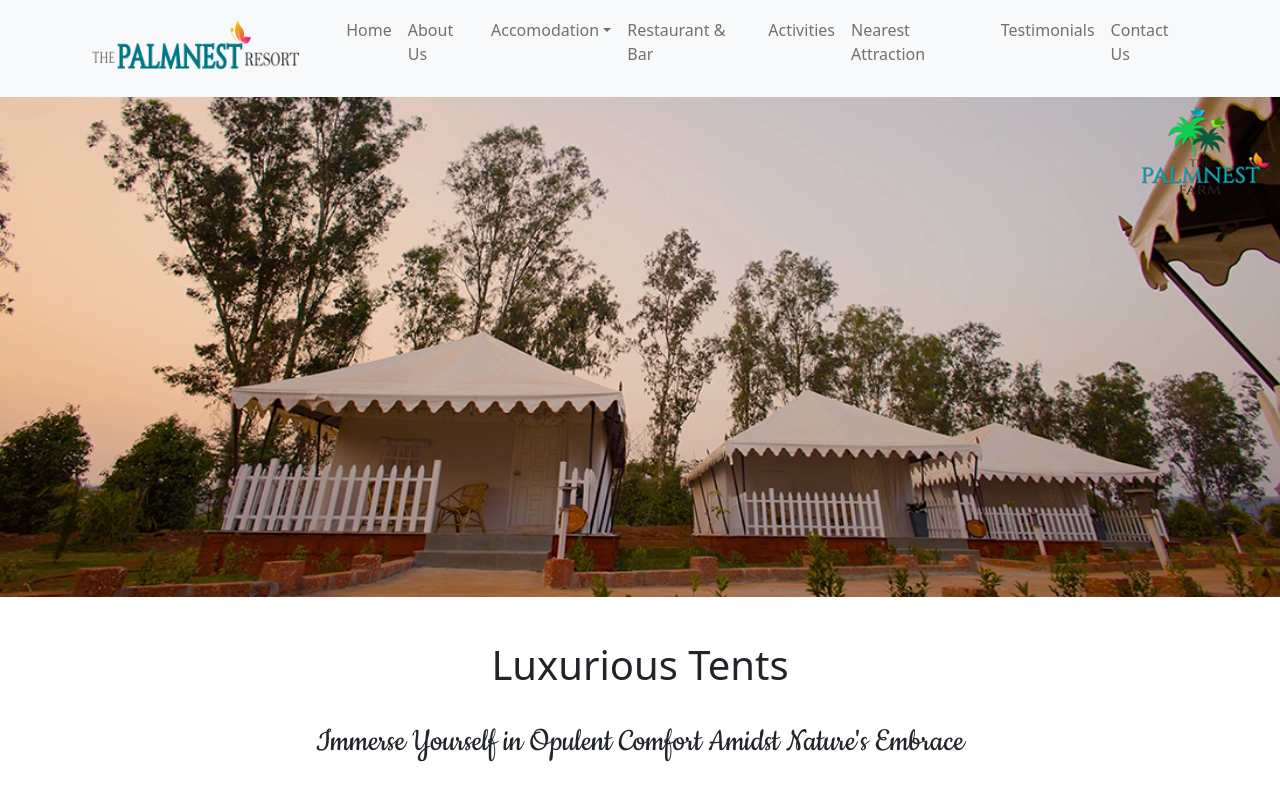
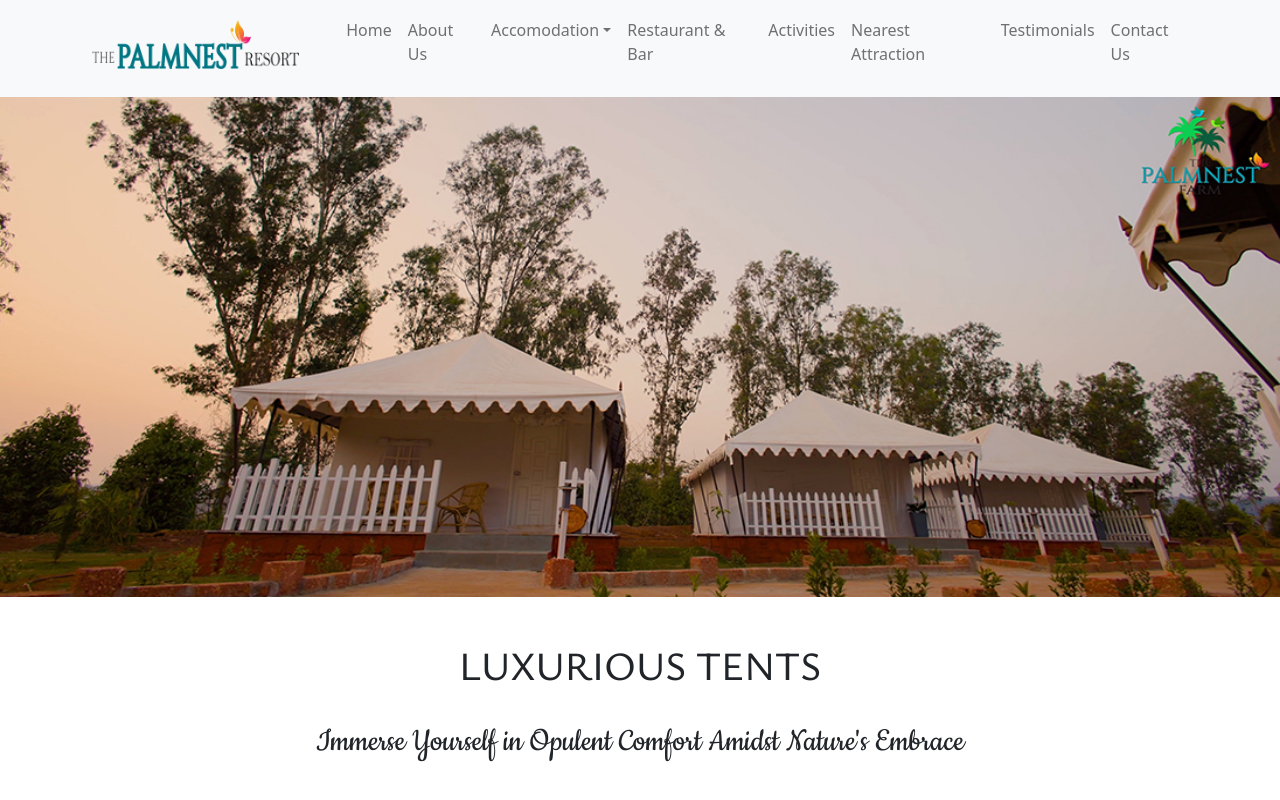
Before and after one commit to palmnestfarm/Updated-main-website, a React (Create React App) app: page /luxuryTents in a window 1280 px wide. Shown: the top 800 px of the page. Built offline with nearby package versions, Linux system fonts and the light colour scheme.

Commit message:
Font added

```diff
--- a/src/components/Accomodation/Cottages.js
+++ b/src/components/Accomodation/Cottages.js
@@ -49,7 +49,7 @@ const Cottages = () => {
             />
             <div className="container-fluid">
                 <div className="row">
-                    <h1 style={{ marginTop: "30px", textAlign: "center" }}>Royal Cottages</h1>
+                    <h1 style={{ marginTop: "30px", textAlign: "center", fontFamily: "tentFont" }} className='text-uppercase'>Royal Cottages</h1>
                 </div>
                 <div className="row d-flex justify-content-center">
                     <h4 className='text-center mt-4 mb-5' style={{ fontFamily: "headerFont", fontSize: "35px" }}> Immerse Yourself in Opulent Comfort Amidst Nature's Embrace</h4>
--- a/src/components/Accomodation/Tents.js
+++ b/src/components/Accomodation/Tents.js
@@ -50,7 +50,7 @@ const Tents = () => {
 
             <div className="container-fluid mt-4">
                 <div className="row">
-                    <h1 style={{ marginTop: "20px", textAlign: "center" }}>Luxurious Tents </h1>
+                    <h1 style={{ marginTop: "20px", textAlign: "center", fontFamily: "tentFont", }} className='text-uppercase'>Luxurious Tents </h1>
                 </div>
                 <div className="row d-flex justify-content-center">
                     <h4 className='text-center mt-4 mb-5' style={{ fontFamily: "headerFont", fontSize: "35px" }}> Immerse Yourself in Opulent Comfort Amidst Nature's Embrace</h4>
--- a/src/components/Activities.js
+++ b/src/components/Activities.js
@@ -82,7 +82,7 @@ const Activities = () => {
 
       <div className="container">
         <div className="row">
-          <h1 style={{ marginTop: "30px", textAlign: "center" }}>Activities At Palmnest Resort</h1>
+          <h1 style={{ marginTop: "30px", textAlign: "center", fontFamily: "tentFont" }} className="text-uppercase">Activities At Palmnest Resort</h1>
         </div>
       </div>
       <div className="container mb-4" style={{ marginTop: "60px" }}>
--- a/src/components/Contact.js
+++ b/src/components/Contact.js
@@ -34,7 +34,7 @@ const Contact = () => {
 
       <div className="container-fluid">
         <div className="row">
-          <h1 style={{ marginTop: "30px", textAlign: "center" }}>Contact Us</h1>
+          <h1 style={{ marginTop: "30px", textAlign: "center", fontFamily: "tentFont" }} className="text-uppercase">Contact Us</h1>
         </div>
         <div className="row d-flex justify-content-center align-items-center">
           <ToastContainer position="bottom-left" autoClose={5000} hideProgressBar={false} newestOnTop={false} closeOnClick rtl={false} pauseOnFocusLoss draggable pauseOnHover theme="light" />
--- a/src/components/NearestAttraction.js
+++ b/src/components/NearestAttraction.js
@@ -24,7 +24,7 @@ const NearestAttraction = () => {
 
         <div className="container">
           <div className="row">
-            <h1 style={{ marginTop: "30px", textAlign: "center" }}>Nearest Attraction</h1>
+            <h1 style={{ marginTop: "30px", textAlign: "center", fontFamily: "tentFont" }} className="text-uppercase">Nearest Attraction</h1>
           </div>
           <div className="row mt-5 g-4 d-flex justify-content-center">
             <div className="col-lg-4 col-sm-6 d-flex justify-content-center">
--- a/src/components/Resources/Testimonials.js
+++ b/src/components/Resources/Testimonials.js
@@ -23,7 +23,7 @@ const Testimonials = () => {
         <section className="gallary">
           <div className="container-fluid position-relative">
             <div className="row">
-              <h1 style={{ marginTop: "30px", textAlign: "center" }}>Testimonials</h1>
+              <h1 style={{ marginTop: "30px", textAlign: "center", fontFamily: "tentFont" }} className="text-uppercase">Testimonials</h1>
             </div>
             <div className="row d-flex justify-content-center">
               <h4 className='text-center mt-4 mb-5' style={{ fontFamily: "headerFont", fontSize: "35px" }}> What our customers says..?</h4>
--- a/src/components/Restaurant.js
+++ b/src/components/Restaurant.js
@@ -47,7 +47,7 @@ const Restaurant = () => {
       />
       <div className="container-fluid mt-4">
         <div className="row">
-          <h1 style={{ marginTop: "30px", textAlign: "center" }}>Restaurant & Bar</h1>
+          <h1 style={{ marginTop: "30px", textAlign: "center", fontFamily: "tentFont" }} className="text-uppercase">Restaurant & Bar</h1>
         </div>
         <div className="row d-flex justify-content-center">
           <h4 className='text-center mt-4 mb-5' style={{ fontFamily: "headerFont", fontSize: "35px" }}> Indulge in Gastronomic Delights</h4>
--- a/src/index.css
+++ b/src/index.css
@@ -10,3 +10,8 @@ body {
   font-family: headerFont;
   src: url("./fonts/Cookie-Regular.ttf");
 }
+
+@font-face {
+  font-family: tentFont;
+  src: url("./fonts/YsabeauSC-VariableFont_wght.ttf");
+}
```
Also changed, not shown: src/fonts/YsabeauSC-VariableFont_wght.ttf (added).
